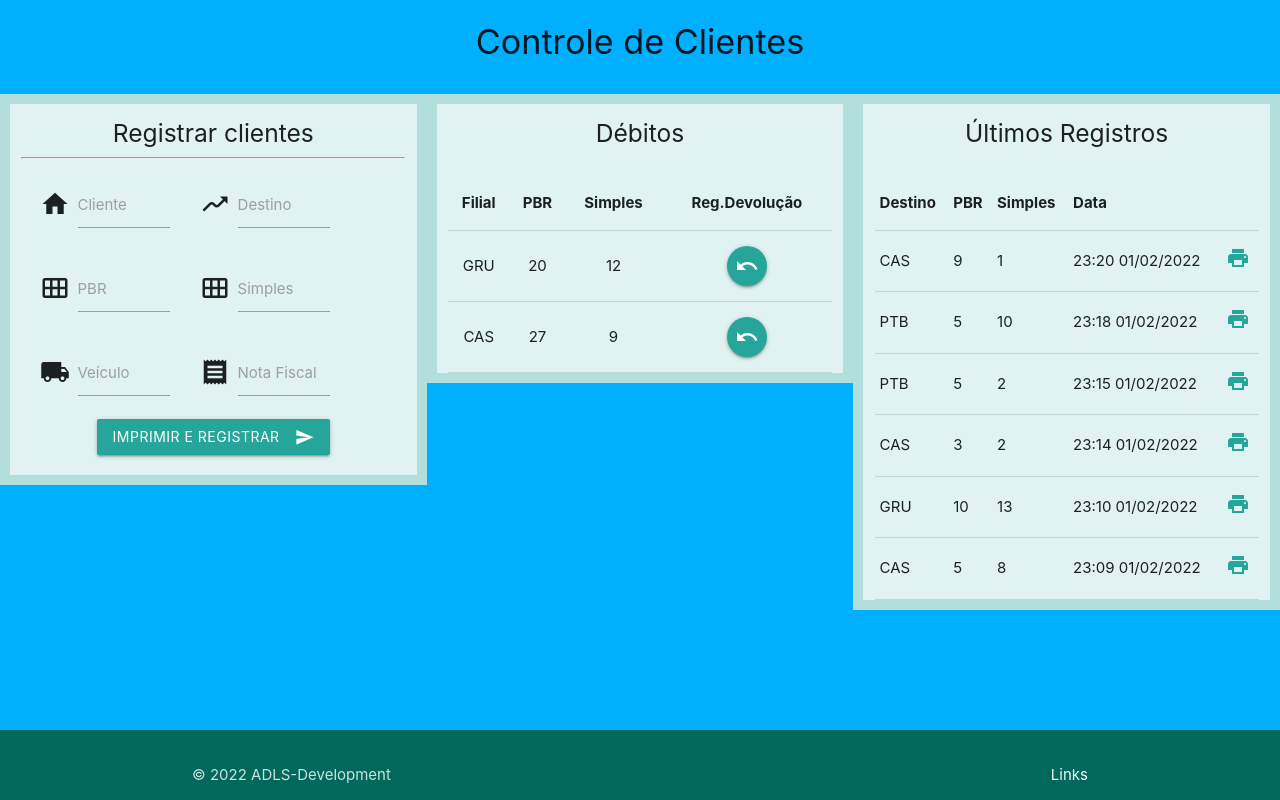
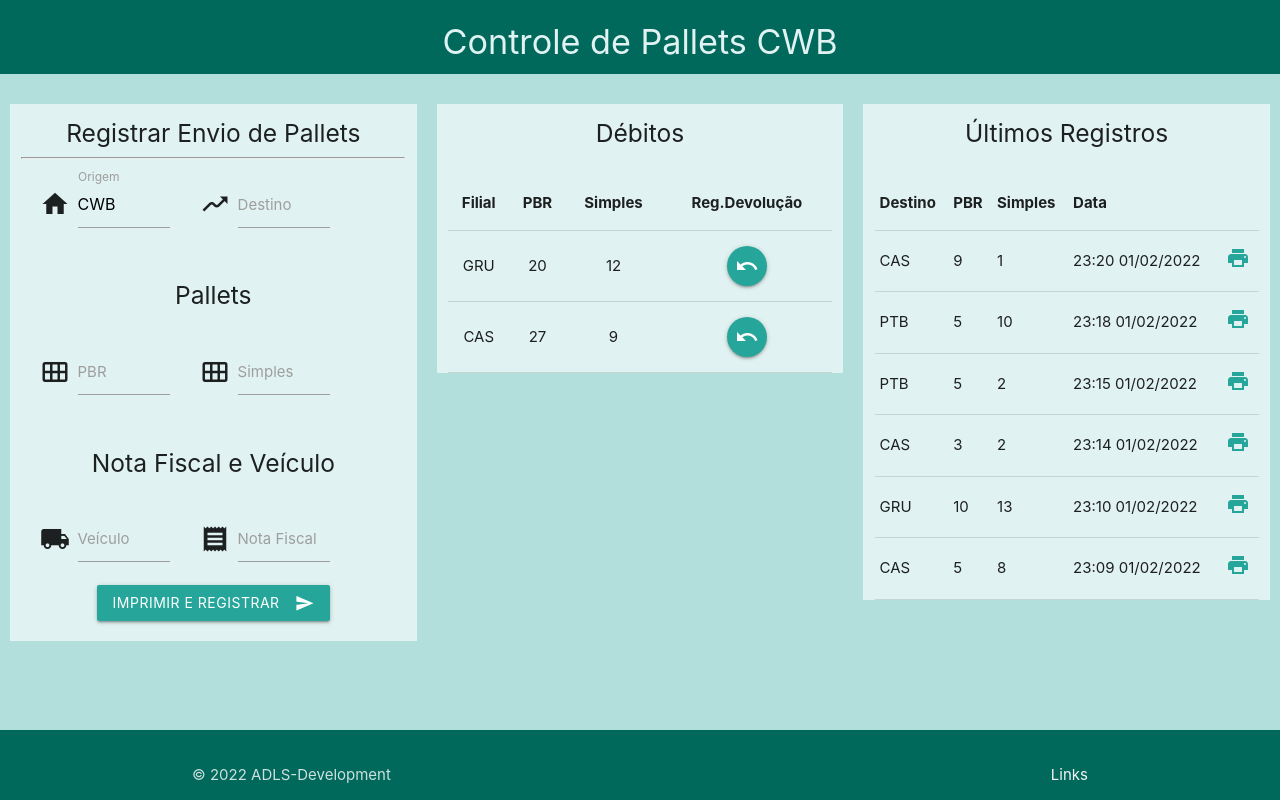
Before and after one commit to SrLuppo/controledepalets.com, a PHP site: page / in a window 1280 px wide. Run offline with PHP 8.4, Linux system fonts and the light colour scheme; data comes from the database, SQL or seed files in the repository; some libraries are stand-ins or nearby versions.

Commit message:
Revert "inicio dos cadastro"
This reverts commit fb74344af6f2780e2fa404ea5a972cc658d5a90f.

```diff
--- a/db_connect.php
+++ b/db_connect.php
@@ -5,7 +5,7 @@ date_default_timezone_set('America/Recife');
 $servername = "localhost";
 $username = "root";
 $password = "";
-$db_name ="adlsclientes";
+$db_name ="controlepallets";
 
 $connect = mysqli_connect($servername,$username,$password,$db_name);
 mysqli_set_charset($connect,"utf8");
--- a/includes/footer.php
+++ b/includes/footer.php
@@ -25,7 +25,7 @@
     });
 
     //maiusculas
-    /*document.getElementById('destino').addEventListener('keyup', (ev) => {
+    document.getElementById('destino').addEventListener('keyup', (ev) => {
         const input = ev.target;
         input.value = input.value.toUpperCase();
     });
@@ -34,7 +34,6 @@
         const input = ev.target;
         input.value = input.value.toUpperCase();
     });
-    */
 
 </script>
 </body>
--- a/includes/header.php
+++ b/includes/header.php
@@ -17,7 +17,7 @@ ob_start();
     <!-- Compiled and minified JavaScript -->
     <script src="https://cdnjs.cloudflare.com/ajax/libs/materialize/1.0.0/js/materialize.min.js"></script>
 
-    <title>Controle de Clientes</title>
+    <title>Controle de Pallets</title>
     <style>
         body {
             display: flex;
@@ -36,11 +36,11 @@ ob_start();
         }
     </style>
 </head>
-<body class=" light-blue accent-3">
+<body class="teal lighten-4">
 <header>
   <div class="row">
-    <div class="col s12 center light-blue accent-3">
-        <h4 class="teal-black text-black " >Controle de Clientes</h4>
+    <div class="col s12 center teal darken-3">
+        <h4 class="teal-text text-lighten-5" >Controle de Pallets CWB</h4>
     </div>
 </div>
 </header>
--- a/index.php
+++ b/index.php
@@ -19,7 +19,7 @@ $result = mysqli_query($connect,$sql);
 
             <!-- Titulo -->
             <div class="col s12 center">
-                <h5>Registrar clientes</h5>
+                <h5>Registrar Envio de Pallets</h5>
                 <hr>
             </div>
 
@@ -30,14 +30,19 @@ $result = mysqli_query($connect,$sql);
 
                     <div class="input-field col s5">
                         <i class="material-icons prefix">home</i>
-                        <input type="text" id="destino" name="cliente" id="cleinte" name="cliente" maxlength="" class="autocomplete">
-                        <label for="origem">Cliente</label>
+                        <input readonly type="text" value="CWB" id="origem" name="origem" maxlength="3" class="autocomplete">
+                        <label for="origem">Origem</label>
                     </div>
 
                     <div class="input-field col s5">
                         <i class="material-icons prefix">moving</i>
                         <input type="text" id="destino" name="destino" maxlength="3" required class="autocomplete">
                         <label for="destino">Destino</label>
+                    </div>
+
+                    <!-- Pallets -->
+                    <div class="input-field col s12">
+                        <h5>Pallets</h5>
                     </div>
 
                     <div class="input-field col s5">
@@ -50,6 +55,11 @@ $result = mysqli_query($connect,$sql);
                         <i class="material-icons prefix">calendar_view_month</i>
                         <input type="number" id="simples" name="simples" class="autocomplete">
                         <label for="simples">Simples</label>
+                    </div>
+
+                    <!-- Nota Fiscal e Placa do veículo -->
+                    <div class="input-field col s12">
+                        <h5>Nota Fiscal e Veículo</h5>
                     </div>
                     <div class="input-field col s5">
                         <i class="material-icons prefix">local_shipping</i>
```
Also changed, not shown: img/printTop.jpeg (added).
